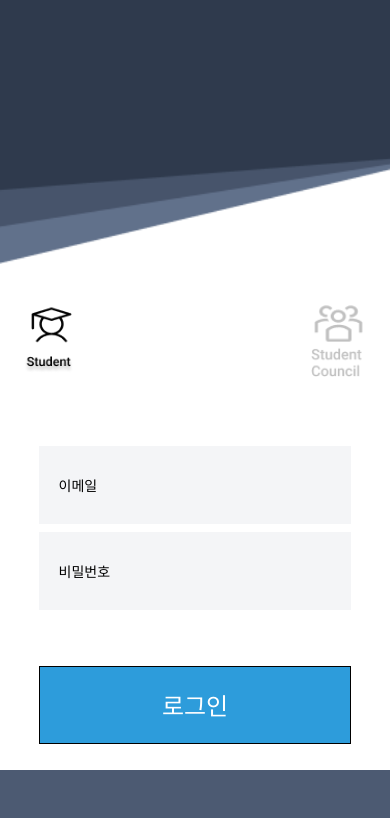
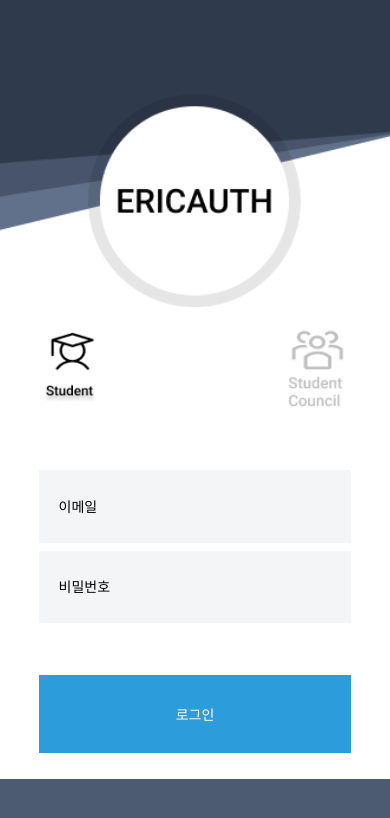
Before and after one commit to VC-HTTP-Capstone/RN_ERICAUTH, a React Native app in the folder ericauth/: screen /Login in a window 390 px wide. Shown: the top 818 px of the page. Built offline with nearby package versions, Linux system fonts and the light colour scheme.

Commit message:
login-page

```diff
--- a/ericauth/src/screens/Login.js
+++ b/ericauth/src/screens/Login.js
@@ -17,7 +17,6 @@ import AsyncStorage from "@react-native-async-storage/async-storage";
 import QRCode from "react-native-qrcode-svg";
 
 const Login = ({ navigation }) => {
-  const [settingModal, setSettingModal] = useState(true);
   const [email, onChangeEmail] = React.useState("");
   const [password, onChangePassword] = React.useState("");
   const [isStudent, setIsStudent] = useState(1);
@@ -27,7 +26,7 @@ const Login = ({ navigation }) => {
       <View style={styles.background}>
         <ImageBackground
           style={styles.bgimg}
-          source={require("../../assets/Frame.png")}
+          source={require("../../assets/Frame2.png")}
         ></ImageBackground>
       </View>
       <View style={styles.loginform}>
@@ -51,7 +50,7 @@ const Login = ({ navigation }) => {
         </View>
         <View
           style={{
-            flex: 4,
+            flex: 6,
             width: "100%",
             height: "100%",
           }}
@@ -107,7 +106,7 @@ const styles = StyleSheet.create({
     backgroundColor: "white",
   },
   background: {
-    flex: 3,
+    flex: 3.3,
   },
   loginform: {
     flex: 1.2,
@@ -116,7 +115,7 @@ const styles = StyleSheet.create({
     padding: "1%",
   },
   textinput: {
-    flex: 2.8,
+    flex: 2.6,
     justifyContent: "center",
     alignItems: "center",
   },
@@ -130,7 +129,7 @@ const styles = StyleSheet.create({
     backgroundColor: "white",
   },
   passwordbox2: {
-    flex: 0.8,
+    flex: 0.7,
     backgroundColor: "#4C5A72",
   },
   bgimg: {
@@ -143,16 +142,16 @@ const styles = StyleSheet.create({
     height: "100%",
   },
   formflex1: {
-    flex: 1,
+    flex: 2,
     width: "100%",
     height: "100%",
-    marginLeft: "5%",
+    marginLeft: "10%",
   },
   formflex2: {
-    flex: 1,
+    flex: 2,
     width: "100%",
     height: "100%",
-    marginRight: "5%",
+    marginRight: "10%",
   },
   input: {
     height: "30%",
@@ -163,7 +162,6 @@ const styles = StyleSheet.create({
     backgroundColor: "#F4F5F7",
   },
   btnbox: {
-    borderWidth: 1,
     height: "84%",
     width: "80%",
     backgroundColor: "#2D9CDB",
@@ -172,7 +170,6 @@ const styles = StyleSheet.create({
   },
   btntext: {
     color: "white",
-    fontSize: "150%",
   },
 });
 
```
Also changed, not shown: ericauth/assets/Circle.png (added), ericauth/assets/Frame2.png (added).
